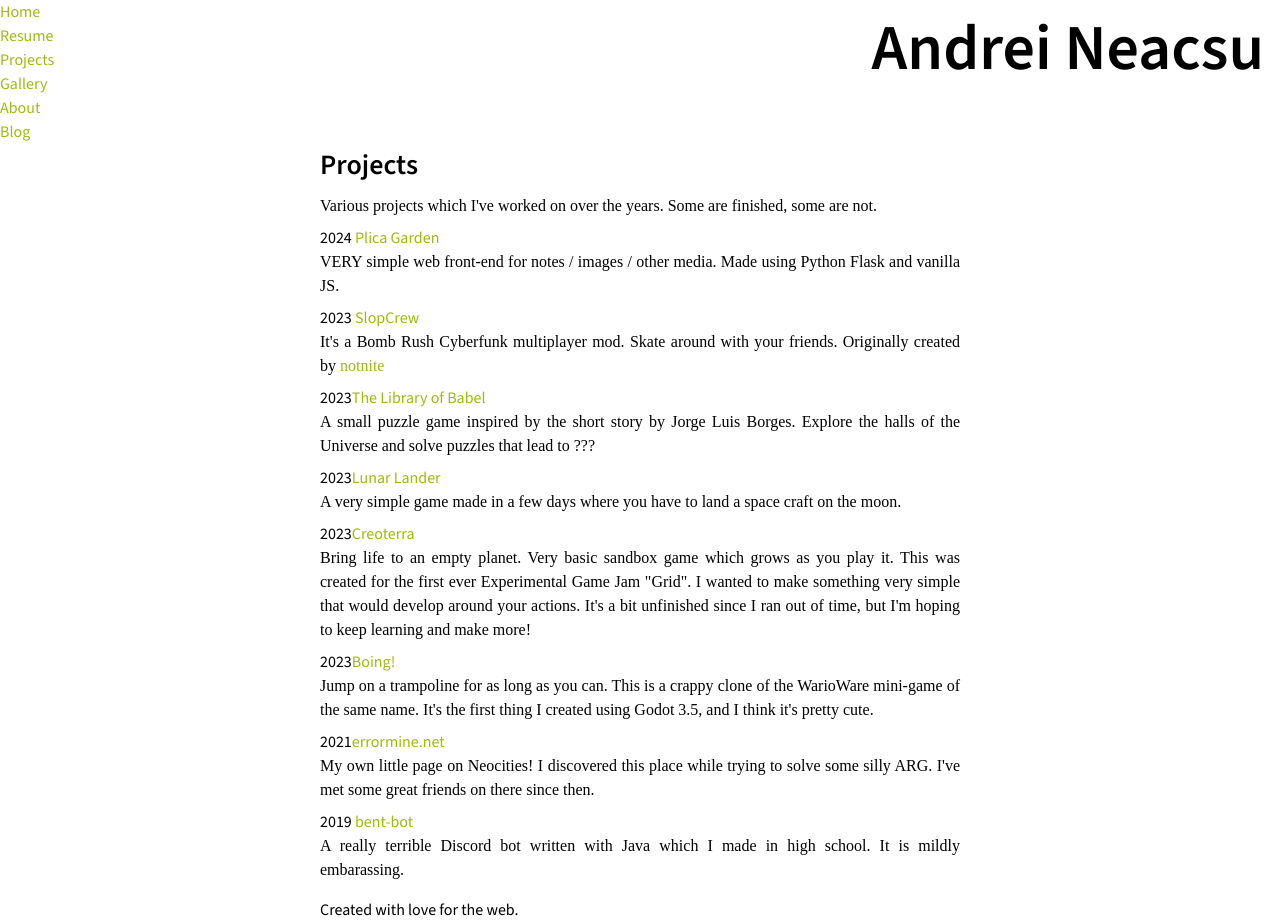
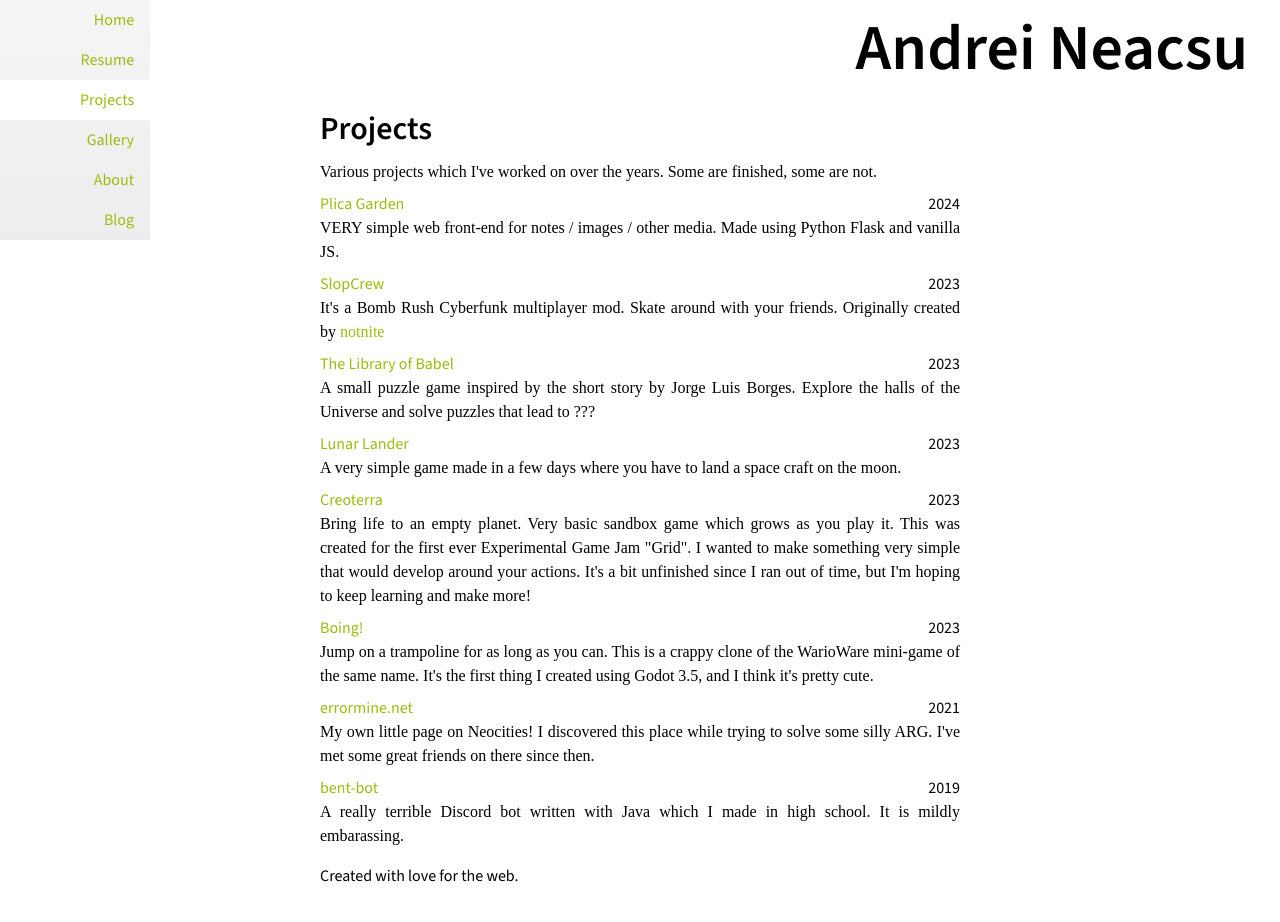
Before and after one commit to errormine/aneacsu.com, a SvelteKit app: page /projects in a window 1280 px wide. After the commit the page ends 888 px from the top, so only its background shows below. Built offline with nearby package versions, Linux system fonts and the light colour scheme.

Commit message:
Mess with the layout some more

```diff
--- a/src/routes/+layout.js
+++ /dev/null
@@ -1,2 +0,0 @@
-// Ensures pages are staticly prerendered
-export const prerender = true;
--- a/src/routes/+layout.svelte
+++ b/src/routes/+layout.svelte
@@ -1,36 +1,72 @@
 <script>
+    import { page } from '$app/stores';
+
+    // Ensures pages are staticly prerendered
+    export const prerender = true;
+
     /** @type {import('./$types').LayoutData} */
     export let data;
+
+    let pathname = $page.url.pathname.split('/').filter(Boolean)[0];
 </script>
 
 <header>
     <h1>Andrei Neacsu</h1>
-    <nav>
+</header>
+<nav data-sveltekit-reload>
     <ul>
-            <li>
+        <li class:active={!pathname}>
             <a href="/">Home</a>
         </li>
-            <li>
+        <li class:active={pathname=="resume"}>
             <a href="/resume">Resume</a>
         </li>
-            <li>
+        <li class:active={pathname=="projects"}>
             <a href="/projects">Projects</a>
         </li>
-            <li>
+        <li class:active={pathname=="gallery"}>
             <a href="/gallery">Gallery</a>
         </li>
-            <li>
+        <li class:active={pathname=="about"}>
             <a href="/about">About</a>
         </li>
-            <li>
+        <li class:active={pathname=="blog"}>
             <a href="/blog">Blog</a>
         </li>
     </ul>
 </nav>
-</header>
 <main class="content-grid">
     <slot/>
     <footer>
         Created with love for the web.
     </footer>
 </main>
+
+<style>
+    h1 {
+        text-align: right;
+        padding-right: 2rem;
+    }
+
+    nav {
+        position: absolute;
+        top: 0;
+        background: var(--gradient-gray);
+        text-align: right;
+    }
+
+    nav ul {
+        position: sticky;
+        top: 0;
+    }
+
+    nav li {
+        padding: 0.5rem;
+        padding-left: 5rem;
+        padding-right: 1rem;
+    }
+
+    nav li.active {
+        background: white;
+    }
+</style>
--- a/static/css/global.css
+++ b/static/css/global.css
@@ -7,6 +7,15 @@
 
 :root {
     --clr-primary: #9bbc0f;
+
+    --clr-off-white: #F5F5F5;
+
+    --clr-light-gray: #EDEDED;
+    --clr-gray: #C5C5C5;
+    --clr-darkish-gray: #A0A0A0;
+    --clr-dark-gray: #7A7A7A;
+
+    --gradient-gray: linear-gradient(var(--clr-off-white), var(--clr-light-gray));
 }
 
 html {
@@ -24,13 +33,11 @@ h1, h2, h3, h4, h5 {
 }
 
 h1 {
-    position: absolute;
-    right: 1rem;
     font-size: 4rem;
     margin-top: 0;
 }
 
-h2 {font-size: 1.75rem;}
+h2 {font-size: 2rem;}
 
 h3 {font-size: 1.5rem;}
 
@@ -60,7 +67,8 @@ a:hover {
 .content-grid, .full-width {
     display: grid;
     grid-template-columns: [left full-width-start] 1fr [main] minmax(10rem, 40rem) [right] 1fr [full-width-end];
-    row-gap: 0.5rem;
+    grid-template-rows: repeat(auto,min-content) auto repeat(auto,min-content);
+    gap: 0.5rem 1rem;
 }
 
 .content-grid > *,
@@ -71,3 +79,17 @@ a:hover {
 .content-grid > .full-width {
     grid-column: full-width;
 }
+
+
+/* UTILITY CLASSES */
+.round-corners {
+    border-radius: 0.5rem;
+}
+
+.float-right {
+    float: right;
+}
+
+.align-right {
+    text-align: right;
+}
```
Also changed, not shown: src/routes/blog/+page.svelte (+5 -2 lines). Lines whose indentation alone changed are shown as unchanged.
